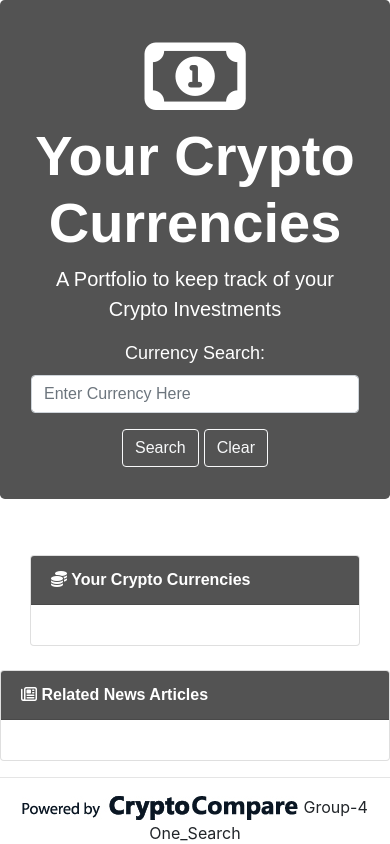
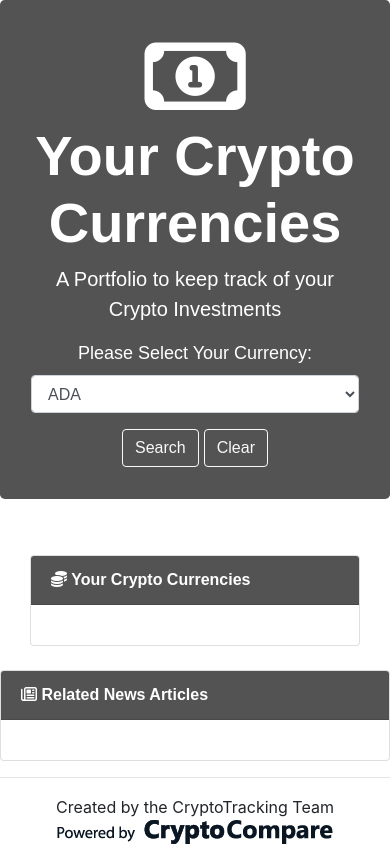
Before and after one commit to rwilliams01101/CryptoTracking, a plain HTML site: page index.html in a window 390 px wide. Drawn offline with nearby package versions, Linux system fonts and the light colour scheme.

Commit message:
responsive cards fixed, minor updates to titles, added dropdown search function

```diff
--- a/index.html
+++ b/index.html
@@ -53,13 +53,38 @@
           <div class="col-sm-6 offset-sm-3">
             <form>
               <div class="form-group">
-                <label for="exampleFormControlInput1">Currency Search:</label>
-                <input
-                  type="input"
-                  class="form-control"
-                  id="exampleFormControlInput1"
-                  placeholder="Enter Currency Here"
-                />
+                <label for="exampleFormControlInput1">Please Select Your Currency:</label>
+                <select class="form-control select2">
+                  <option>ADA</option>
+                  <option>ALGO</option>
+                  <option>ATOM</option>
+                  <option>BAT</option>
+                  <option>BCD</option>
+                  <option>BCH</option>
+                  <option>BNB</option>
+                  <option>BTC</option>
+                  <option>BTG</option>
+                  <option>BUSD</option>
+                  <option>CAR</option>
+                  <option>CRO</option>
+                  <option>DASH</option>
+                  <option>DCR</option>
+                  <option>DOGE</option>
+                  <option>EOS</option>
+                  <option>ETC</option>
+                  <option>ETH</option>
+                  <option>FTT</option>
+                  <option>HBAR</option>
+                  <option>HEDG</option>
+                  <option>HT</option>
+                  <option>ICX</option>
+                  <option>IOTA</option>
+                  <option>KCS</option>
+                  <option>LEO</option>
+                  <option>LSK</option>
+                  <option>LTC</option>
+                  <option>MKR</option>
+               </select>
               </div>
               <button type="button" class="btn btn-outline-light" id='search'>
                 Search
@@ -97,16 +122,19 @@
         </div>
 
      <!-- The following container is the footer at the end of the page-->
-      <div class="row">
+      <footer class="row">
           <div class="col-sm-12">
             <hr>
             <h5 class="text-center">
-              <img src="./cryptlogo.jpg" alt="cyptologo">
-              <small>Group-4 One_Search
+              <small>
+                Created by the CryptoTracking Team
               </small>
+              <div>
+                <img src="./cryptlogo.jpg" alt="cyptologo">
+              </div>
             </h5>
           </div>
-        </div>
+      </footer>
     </body>
   </html>
   <script src = "./newsScript.js"></script>
--- a/newsScript.js
+++ b/newsScript.js
@@ -86,7 +86,7 @@ function displayCards(searchResult) {
       .addClass("card-body");
 
     var coinVolume = $("<div style=font-size:125%;>")
-      .text("Volume: " + volume_24hr)
+      .text("Daily Volume: " + volume_24hr)
       .addClass("card-body");
 
     var deleteBtn = $("<div>")
```
